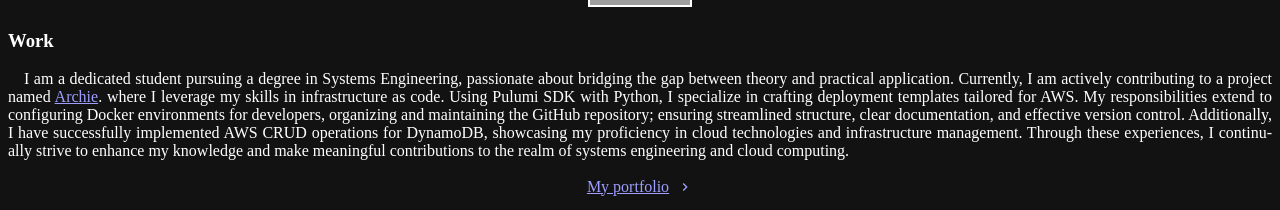
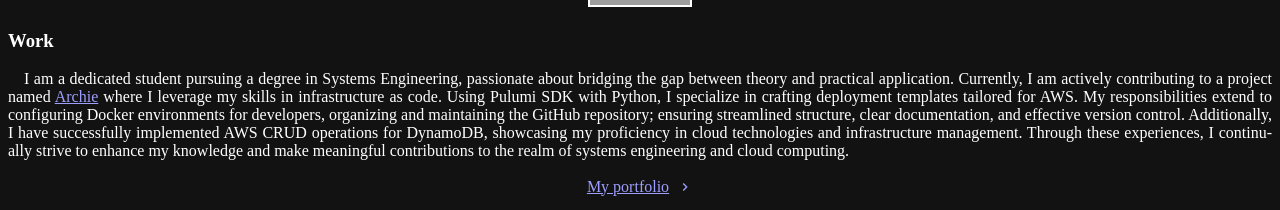
Before and after one commit to hharieta/hharieta.online, a Next.js app: page / in a window 1280 px wide. Shown: the part 230-440 px from the top of the page. Built offline with nearby package versions, Linux system fonts and the light colour scheme; grey boxes are pictures that could not be loaded.

Commit message:
Fixed error quote x2

```diff
--- a/pages/index.js
+++ b/pages/index.js
@@ -80,10 +80,10 @@ const Home = () => (
           I am a dedicated student pursuing a degree in Systems Engineering,
           passionate about bridging the gap between theory and practical application.
           Currently, I am actively contributing to a project named{' '}
-          <Link as={NextLink} href="https://archie-sandbox.cloudbuddies.online/" target='blank' passHref scroll={true}>
+          <Link as={NextLink} href="https://archie-sandbox.cloudbuddies.online/" target='blank' passHref scroll={false}>
             Archie
           </Link>
-          . where I leverage my skills in infrastructure as code.
+          {' '}where I leverage my skills in infrastructure as code.
           Using Pulumi SDK with Python, I specialize in crafting deployment templates tailored for AWS.
           My responsibilities extend to configuring Docker environments for developers,
           organizing and maintaining the GitHub repository;
@@ -93,6 +93,7 @@ const Home = () => (
           Through these experiences, I continually strive to enhance my knowledge and
           make meaningful contributions to the realm of systems engineering and cloud computing.
         </Paragraph>
+
         <Box align="center" my={4}>
           <Button
             as={NextLink}
```
